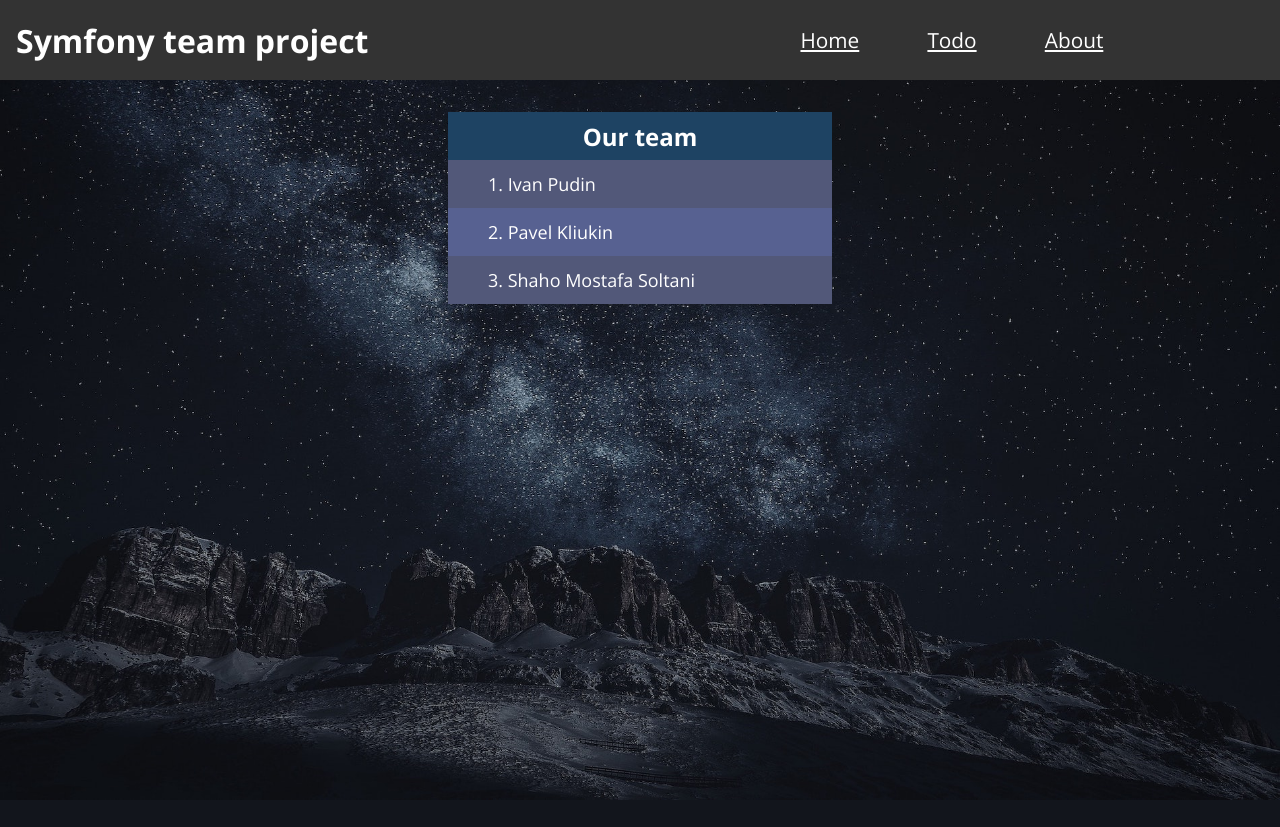
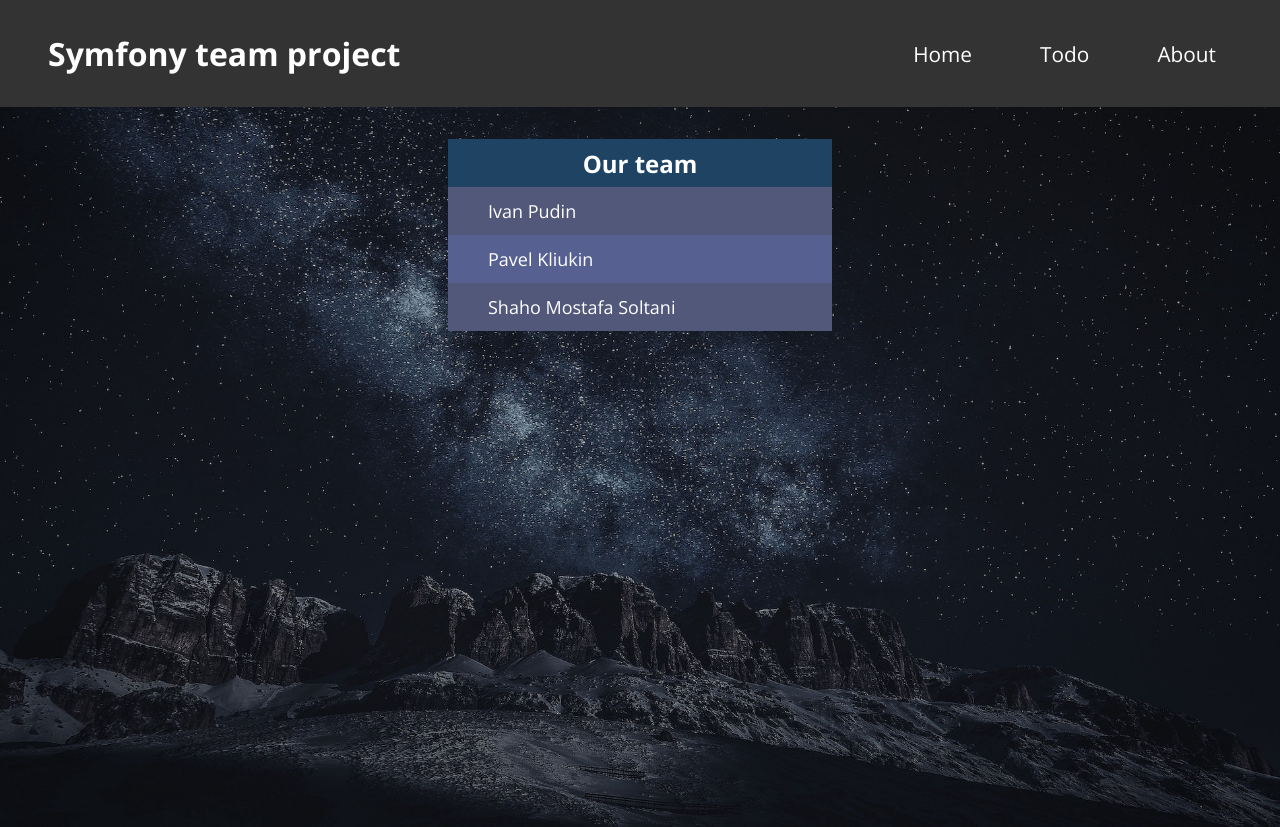
Before and after one commit to ivanpudin/symfony-crud, a Symfony app: template web/templates/about/index.html.twig in a window 1280 px wide. Before the commit the page ends 800 px from the top, so only its background shows below. Run offline with Twig, Linux system fonts and the light colour scheme; the template is opened without the code that fills it, so the values that code supplies are empty; some libraries are stand-ins or nearby versions.

Commit message:
Fix styling.

```diff
--- a/web/public/css/styles.css
+++ b/web/public/css/styles.css
@@ -10,11 +10,12 @@ body {
 
 header {
   background-color: #333;
-  width: 100%;
-  height: 10vh;
+  width: 100vw;
   display: flex;
   align-items: center;
+  justify-content: space-between;
   color: white;
+  padding: 2rem;
 }
 
 .team_logo {
@@ -26,14 +27,11 @@ header h1 {
   margin-left: 1rem;
 }
 
-header nav {
-  margin-left: 25rem;
-}
-
 header .navigation {
   color: white;
   font-size: 1.3rem;
   margin: 0 2rem;
+  text-decoration: none;
 }
 
 .home {
@@ -183,15 +181,15 @@ input {
 .addBtn {
   padding: 8px;
   width: 25%;
-  background: #bbb;
-  color: #1e4363;
+  background-color: #333;
+  color: white;
   float: left;
   text-align: center;
   font-size: 16px;
   cursor: pointer;
   transition: 0.3s;
-  border-radius: 0;
   font-weight: bold;
+  border: none;
 }
 
 .addBtn:hover {
@@ -228,3 +226,8 @@ input {
 .team_title h2, li {
   color: white;
 }
+
+.team_main li a {
+  color: white;
+  text-decoration: none;
+}
--- a/web/templates/about/index.html.twig
+++ b/web/templates/about/index.html.twig
@@ -2,7 +2,9 @@
 
 {% block about %}
 	<header>
-		<a class="team_logo" href="{{path('app_home')}}"><h1>Symfony team project</h1></a>
+		<a class="team_logo" href="{{path('app_home')}}">
+			<h1>Symfony team project</h1>
+		</a>
 		<nav>
 			<ul>
 				<a class="navigation" href="{{path('app_home')}}">Home</a>
@@ -12,15 +14,17 @@
 		</nav>
 	</header>
 	<main class="team_main">
-	<div class="team_output">
-		<div class="team_box">
-			<div class="team_title"><h2>Our team</h2></div>
-			<ul>
-				<li>1. Ivan Pudin</li>
-				<li>2. Pavel Kliukin</li>
-				<li>3. Shaho Mostafa Soltani</li>
-			</ul>
+		<div class="team_output">
+			<div class="team_box">
+				<div class="team_title">
+					<h2>Our team</h2>
+				</div>
+				<ul>
+					<li><a href="https://github.com/ivanpudin" target="_blank">Ivan Pudin</a></li>
+					<li><a href="https://github.com/Pavel-Kliukin" target="_blank">Pavel Kliukin</a></li>
+					<li><a href="https://github.com/SSOL7" target="_blank">Shaho Mostafa Soltani</a></li>
+				</ul>
+			</div>
 		</div>
-	</div>
 	</main>
 {% endblock %}
```
